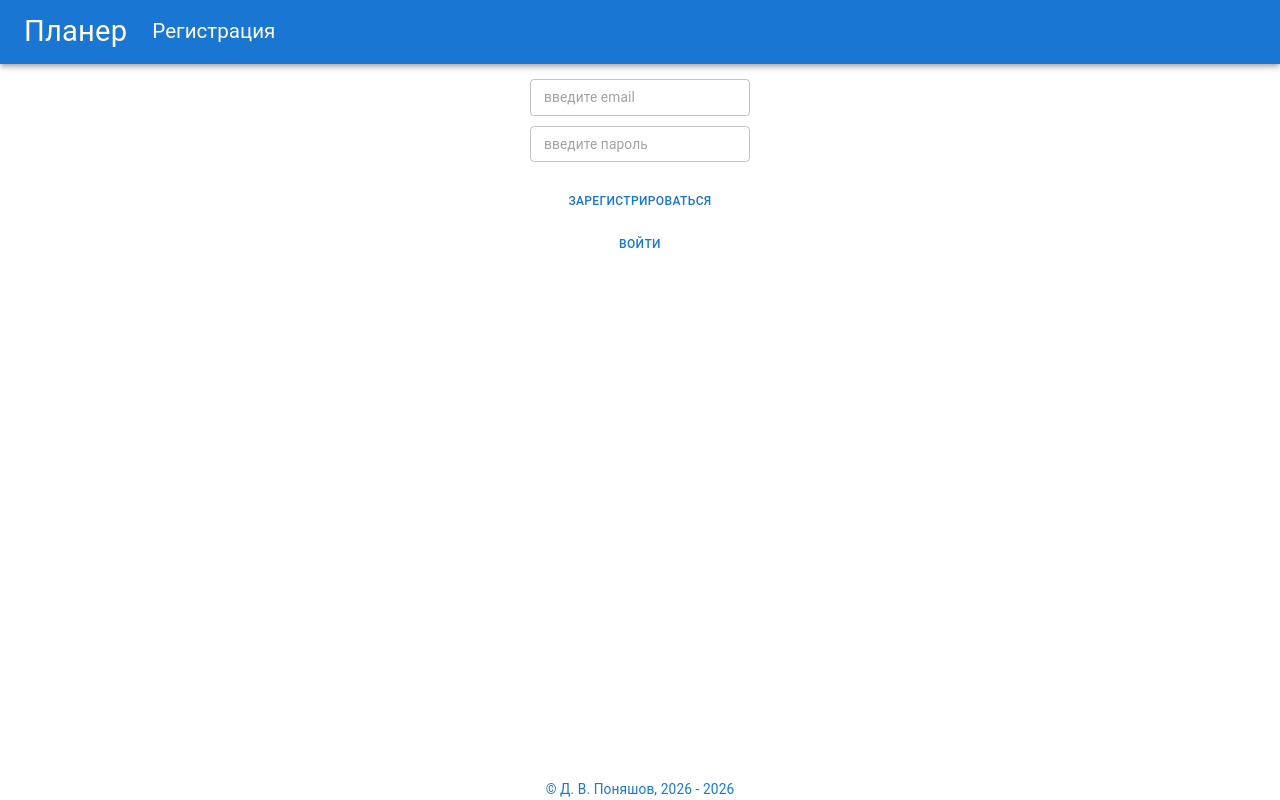
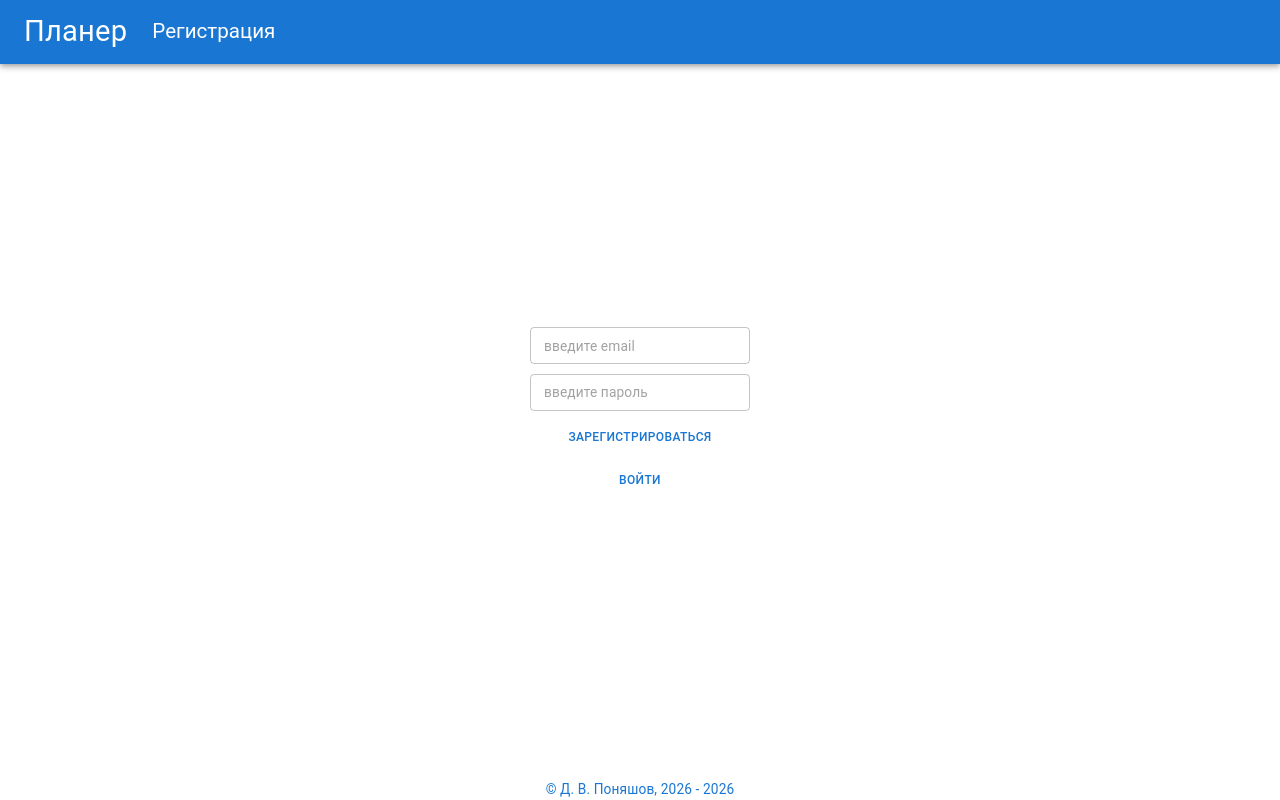
Before and after one commit to dponyashov/notebook-app, a React (Vite) app in the folder front-react/: page /login in a window 1280 px wide. Both pictures are taken after a click on the button "ЗАРЕГИСТРИРОВАТЬСЯ". Built offline with nearby package versions, Linux system fonts and the light colour scheme.

Commit message:
front, add MUI styles v2.1

```diff
--- a/front-react/src/components/pages/LoginPage.tsx
+++ b/front-react/src/components/pages/LoginPage.tsx
@@ -6,7 +6,6 @@ import ThemedInput from "../UI/ThemedInput";
 import ThemedErorText from "../UI/ThemedErorText";
 
 import { PageCaptions } from "../../consts/pageCaptions";
-import Spacer from "../UI/Spacer";
 import type { ErrorType } from "../../types/error-types";
 import TemplatePage from "./TemplatePage";
 import { Box } from "@mui/material";
@@ -46,23 +45,16 @@ const LoginPage = () => {
 
   return (
     <TemplatePage pageCaption={PageCaptions.LOGIN}>
-      <Box style={{display: 'flex',
+      <Box style={{
+                display: 'flex',
                 flexDirection: 'column',
+                alignItems: 'center',
                 justifyContent: 'center',
-                    alignItems: 'center',
                 gap: '10px',
-                    marginTop: '15px'
+                height: '100vh'
                 }}>
           <ThemedInput type="text" placeholder="введите email" value={email} onChange={e => setEmail(e.target.value)}/>
           <ThemedInput type="password" placeholder="введите пароль" value={passw} onChange={e => setPassw(e.target.value)}/>
-      </Box>
-      <Box style={{display: 'flex',
-                    flexDirection: 'column',
-                    justifyContent: 'center',
-                    alignItems: 'center',
-                    gap: '10px',
-                    marginTop: '15px',
-      }}>
           <ThemedButton onClick={loginHandle}>{AppRoutes.LOGIN.actionText}</ThemedButton>
           <ThemedButton onClick={registrationHandle}>{AppRoutes.REGISTRATION.actionText}</ThemedButton>
           {
--- a/front-react/src/components/pages/RegistrationPage.tsx
+++ b/front-react/src/components/pages/RegistrationPage.tsx
@@ -6,7 +6,6 @@ import { PageCaptions } from '../../consts/pageCaptions';
 import ThemedInput from '../UI/ThemedInput';
 import ThemedErorText from '../UI/ThemedErorText';
 
-import Spacer from '../UI/Spacer';
 import type { ErrorType } from '../../types/error-types';
 import TemplatePage from './TemplatePage';
 import { Box } from '@mui/material';
@@ -45,26 +44,18 @@ const RegistrationPage = () => {
 
   return (
     <TemplatePage pageCaption={PageCaptions.REGISTRY}>
-      <Box style={{display: 'flex',
-                    flexDirection: 'column',
-                    justifyContent: 'center',
-                    alignItems: 'center',
-                    gap: '10px',
-                    marginTop: '15px'
-      }}>
+      <Box style={{
+                display: 'flex',
+                flexDirection: 'column',
+                alignItems: 'center',
+                justifyContent: 'center',
+                gap: '10px',
+                height: '100vh'
+                }}>
         <ThemedInput type="text" placeholder="введите email" value={email} onChange={e => setEmail(e.target.value)}/>
         <ThemedInput type="password" placeholder="введите пароль" value={passw} onChange={e => setPassw(e.target.value)}/>
-      </Box>
-      <Box style={{display: 'flex',
-                    flexDirection: 'column',
-                    justifyContent: 'center',
-                    alignItems: 'center',
-                    gap: '10px',
-                    marginTop: '15px'
-      }}>
         <ThemedButton onClick={registrationHandle}>{AppRoutes.REGISTRATION.actionText}</ThemedButton>
         <ThemedButton onClick={loginHandle}>{AppRoutes.LOGIN.actionText}</ThemedButton>
-        <Spacer height='25px' />
         {
           (errors.length > 0) && errors.map((error, index) =>
                           <ThemedErorText key={index} caption={error.caption + ': '} text={error.text}/>)
```
Lines whose indentation alone changed are shown as unchanged.
